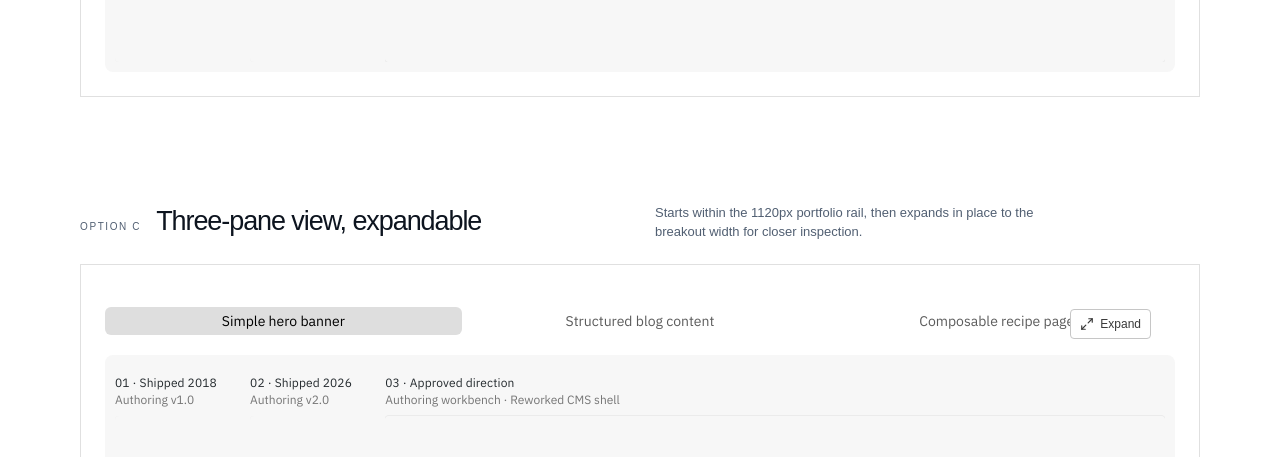
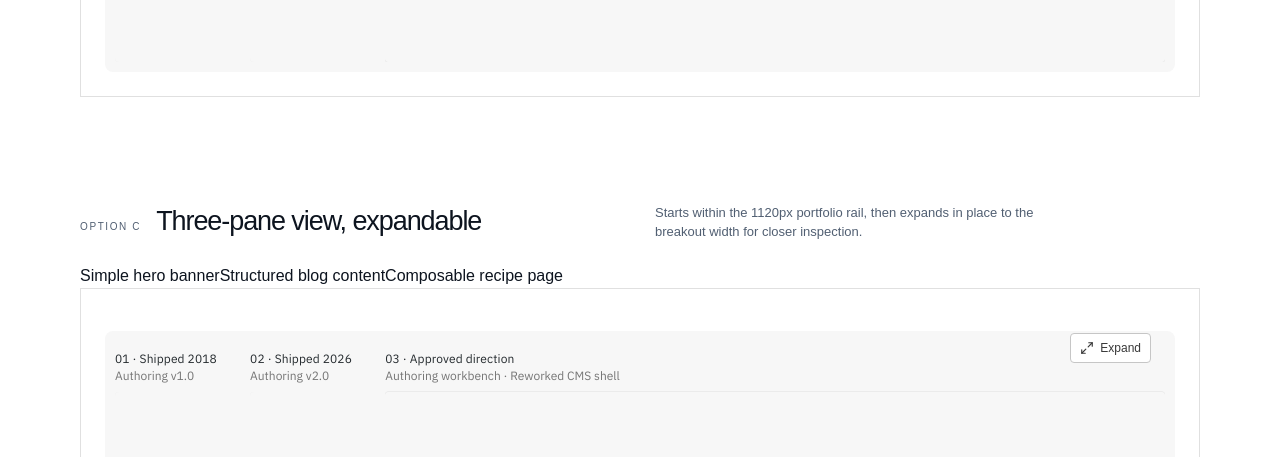
Before and after one commit to dbrown1976/nga-ui-evolution, a Next.js app: page / in a window 1280 px wide. Shown: the part 2311-2768 px from the top of the page. Built offline with nearby package versions, Linux system fonts and the light colour scheme.

Commit message:
Move Option C example navigation outside viewer

```diff
--- a/components/prototype/prototype.tsx
+++ b/components/prototype/prototype.tsx
@@ -189,9 +189,11 @@ function CarouselFallback({ selected, setSelected, focalPoint, tabs, renderPane
 
 type ThreePaneLayout = 'breakout' | 'contained'
 
-export function ThreePaneView({ mode, focalPoint, layout = 'breakout' }: { mode: PreviewMode; focalPoint: boolean; layout?: ThreePaneLayout }) {
+export function ThreePaneView({ mode, focalPoint, layout = 'breakout', example: controlledExample, onExampleChange, showExampleSelector = true }: { mode: PreviewMode; focalPoint: boolean; layout?: ThreePaneLayout; example?: ExampleId; onExampleChange?: (example: ExampleId) => void; showExampleSelector?: boolean }) {
   const [selected, setSelected] = useState<StateId>('direction')
-  const [example, setExample] = useState<ExampleId>('hero')
+  const [internalExample, setInternalExample] = useState<ExampleId>('hero')
+  const example = controlledExample ?? internalExample
+  const setExample = onExampleChange ?? setInternalExample
   const paneGridRef = useRef<HTMLDivElement>(null)
   const [sharedViewportHeight, setSharedViewportHeight] = useState<number | null>(null)
   const mobile = mode !== 'desktop'
@@ -217,7 +219,7 @@ export function ThreePaneView({ mode, focalPoint, layout = 'breakout' }: { mode:
   const renderPane = (state: StateId) => <OptionAExampleShot state={state} example={example} focalPoint={focalPoint} />
   return (
     <div className={cn('option-component', 'option-a', `option-a-${layout}`)}>
-      <OptionAExampleSelector example={example} setExample={setExample} />
+      {showExampleSelector && <OptionAExampleSelector example={example} setExample={setExample} />}
       <div className="option-a-desktop" data-mobile={mobile}>
         <div className="pane-comparison">
         <div
@@ -270,9 +272,16 @@ function OptionB(props: { mode: PreviewMode; focalPoint: boolean }) {
 
 function OptionC(props: { mode: PreviewMode; focalPoint: boolean }) {
   const [expanded, setExpanded] = useState(false)
+  const [example, setExample] = useState<ExampleId>('hero')
 
   return (
-    <div className={cn('option-c-shell', { 'is-expanded': expanded })}>
+    <div className={cn('option-c-variant', { 'is-expanded': expanded })}>
+      <div className="option-c-example-nav">
+        <OptionAExampleSelector example={example} setExample={setExample} />
+      </div>
+      <PreviewFrame mode={props.mode}>
+        <div className="option-c-shell">
+          <div className="option-c-viewer-toolbar">
             <button
               type="button"
               className="option-c-expand-control"
@@ -283,7 +292,10 @@ function OptionC(props: { mode: PreviewMode; focalPoint: boolean }) {
               {expanded ? <Minimize2 aria-hidden="true" /> : <Maximize2 aria-hidden="true" />}
               <span>{expanded ? 'Collapse' : 'Expand'}</span>
             </button>
-      <ThreePaneView {...props} layout="contained" />
+          </div>
+          <ThreePaneView {...props} layout="contained" example={example} onExampleChange={setExample} showExampleSelector={false} />
+        </div>
+      </PreviewFrame>
     </div>
   )
 }
@@ -295,7 +307,8 @@ export function PrototypePage() {
 }
 
 function PrototypeOption({ id, title, description, render, mode, focalPoint }: { id: string; title: string; description: string; render: (props: { mode: PreviewMode; focalPoint: boolean }) => React.ReactNode; mode: PreviewMode; focalPoint: boolean }) {
-  return <section className="prototype-option"><div className="option-header"><div className="option-title"><span className="option-index">OPTION {id}</span><h2>{title}</h2></div><p>{description}</p></div><PreviewFrame mode={mode}>{render({ mode, focalPoint })}</PreviewFrame></section>
+  const content = render({ mode, focalPoint })
+  return <section className="prototype-option"><div className="option-header"><div className="option-title"><span className="option-index">OPTION {id}</span><h2>{title}</h2></div><p>{description}</p></div>{id === 'C' ? content : <PreviewFrame mode={mode}>{content}</PreviewFrame>}</section>
 }
 
 export default PrototypePage
```
Lines whose indentation alone changed are shown as unchanged.
